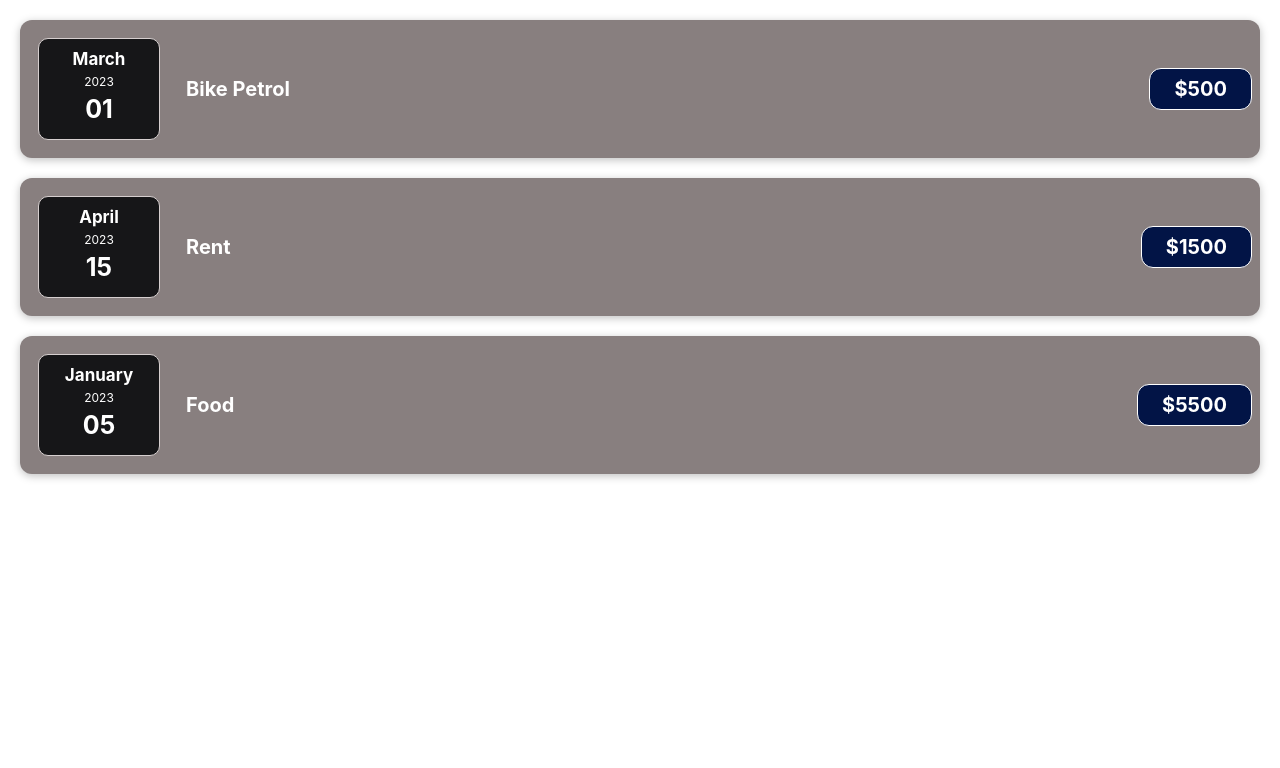
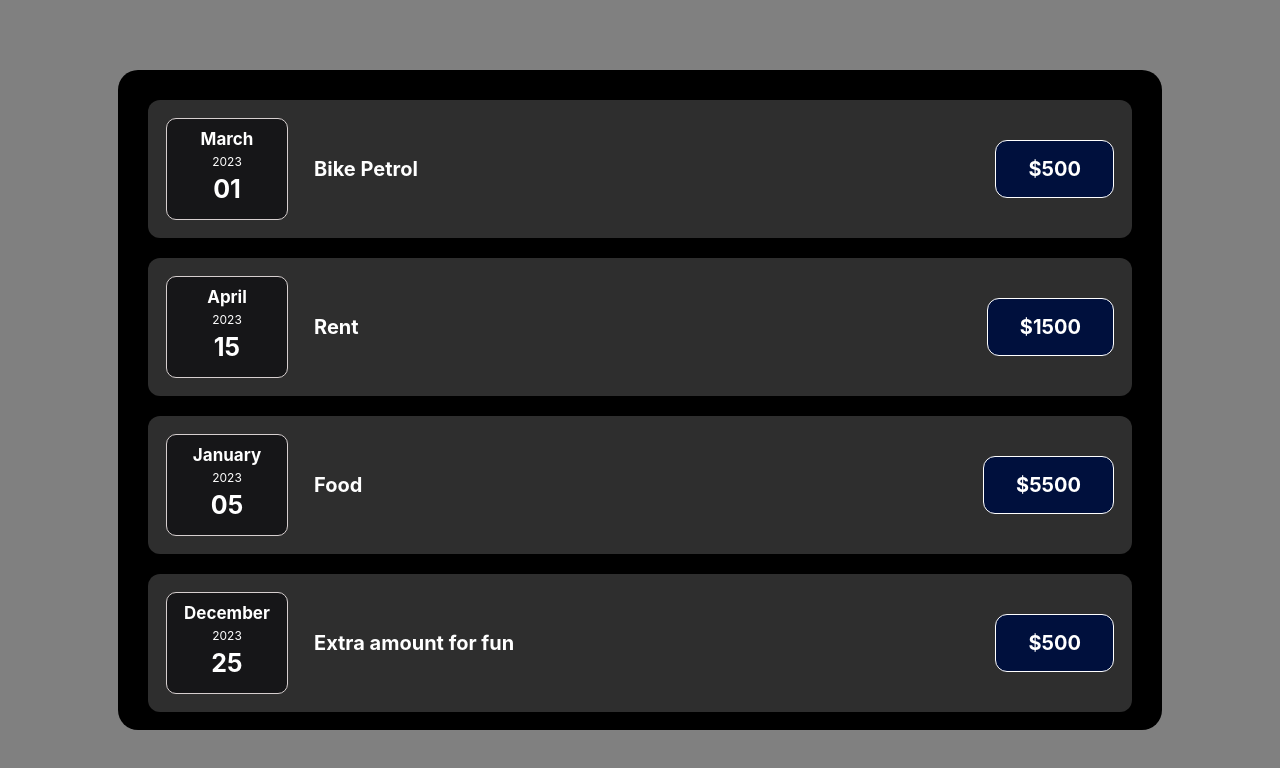
Before and after one commit to DilberHusainKhan/React-complete-guide, a React (Create React App) app in the folder 01-expence-tracker/: page / in a window 1280 px wide. Shown: the top 768 px of the page. Built offline with nearby package versions, Linux system fonts and the light colour scheme.

Commit message:
Working on expense tracker

```diff
--- a/01-expence-tracker/src/App.css
+++ b/01-expence-tracker/src/App.css
@@ -1,38 +1,17 @@
 .App {
-  text-align: center;
+  /* text-align: center; */
+  background-color: black;
+  width: 80vw;
+  padding: 10px;
+  position: absolute;
+  top: 50%;
+  left: 50%;
+  border-radius: 20px;
+  transform: translate(-50%,-50%);
+  height: 80vh;
+  overflow: auto;
+  scroll-behavior: smooth;
 }
-
-.App-logo {
-  height: 40vmin;
-  pointer-events: none;
+.App::-webkit-scrollbar{
+  display: none
 }
-
-@media (prefers-reduced-motion: no-preference) {
-  .App-logo {
-    animation: App-logo-spin infinite 20s linear;
-  }
-}
-
-.App-header {
-  background-color: #282c34;
-  min-height: 100vh;
-  display: flex;
-  flex-direction: column;
-  align-items: center;
-  justify-content: center;
-  font-size: calc(10px + 2vmin);
-  color: white;
-}
-
-.App-link {
-  color: #61dafb;
-}
-
-@keyframes App-logo-spin {
-  from {
-    transform: rotate(0deg);
-  }
-  to {
-    transform: rotate(360deg);
-  }
-}
--- a/01-expence-tracker/src/App.js
+++ b/01-expence-tracker/src/App.js
@@ -18,12 +18,18 @@ function App() {
       title:'Food',
       date:new Date(2023,0,5),
       price:5500.00
+    },
+    {
+      id:'e4',
+      title:'Extra amount for fun',
+      date:new Date(2023,11,25),
+      price:500.00
     }
   ];
 
 
   return (
-    <div>
+    <div className='App'>
       {data.map((e)=>(<ExpenseItem title={e.title} price={e.price} date ={e.date} />))}
 
     </div>
--- a/01-expence-tracker/src/components/ExpenseItem/ExpenseItem.css
+++ b/01-expence-tracker/src/components/ExpenseItem/ExpenseItem.css
@@ -6,7 +6,7 @@
     padding: 0.5rem;
     margin: 1rem 0;
     border-radius: 12px;
-    background-color: #887f7f;
+    background-color: #2e2e2e;
     margin: 20px 20px 20px 20px ;
   }
 
@@ -21,7 +21,6 @@
   }
 
   .expense-item h2 {
-    color: #868585;
     font-size: 1rem;
     flex: 1;
     margin: 0 1rem;
@@ -32,9 +31,10 @@
     font-size: 1rem;
     font-weight: bold;
     color: white;
-    background-color: #021446;
+    background-color: #00103d;
     border: 1px solid white;
-    padding: 0.5rem;
+    padding: .5rem;
+    margin-right:10px ;
     border-radius: 12px;
   }
 
@@ -52,6 +52,6 @@
 
     .expense-item__price {
       font-size: 1.25rem;
-      padding: 0.5rem 1.5rem;
+      padding: 1rem 2rem;
     }
   }
--- a/01-expence-tracker/src/index.css
+++ b/01-expence-tracker/src/index.css
@@ -5,6 +5,7 @@ body {
     sans-serif;
   -webkit-font-smoothing: antialiased;
   -moz-osx-font-smoothing: grayscale;
+  background-color: gray;
 }
 
 code {
```
